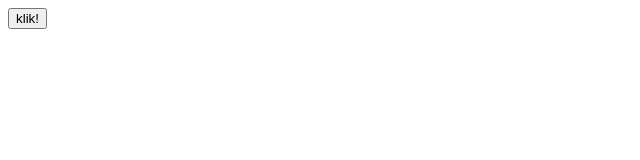
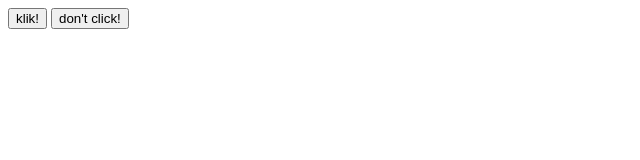
Before and after one commit to EugyPastore/cionextgenapp, a plain HTML site: page index.html in a window 1280 px wide. Shown: the whole page, without its empty margins (0-640 px from the left). Drawn offline with Linux system fonts and the light colour scheme.

Commit message:
new update

```diff
--- a/index.html
+++ b/index.html
@@ -1,4 +1,5 @@
 <script src="jqeury.min.js"></script>
 <script src="scripts.js"></script>
 <button onclick="apicall()">klik!</button>
+<button>don't click!</button>
 <div id="text"></div>
```
